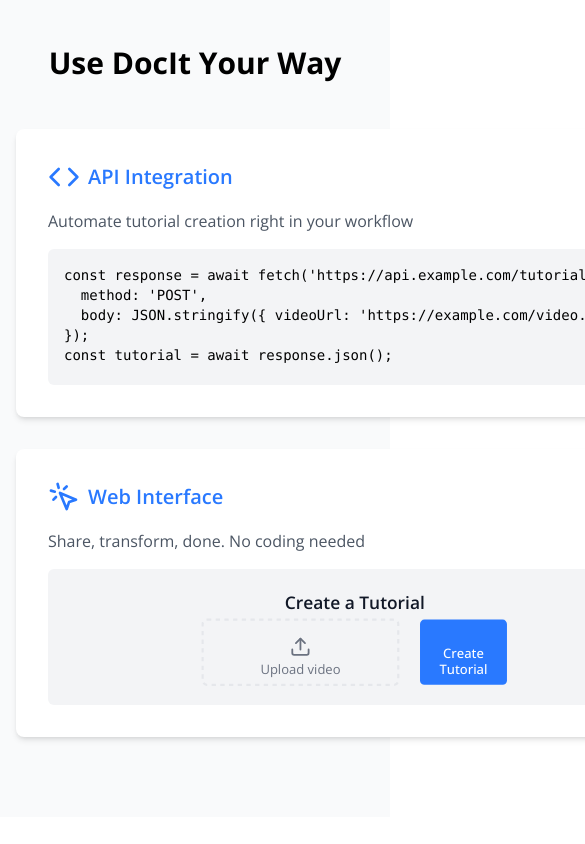
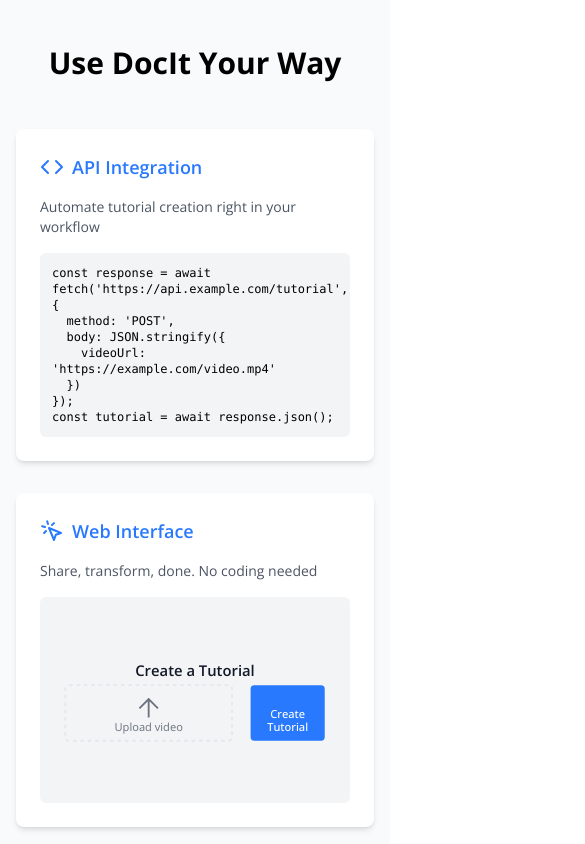
Before and after one commit to hadarbas/docit_website, a Next.js app: page / in a window 390 px wide. Shown: the part 2700-3544 px from the top of the page, 585 px wide, since content can reach past the window. Built offline with nearby package versions, Linux system fonts and the light colour scheme.

Commit message:
Update Workflow.tsx

```diff
--- a/app/components/Workflow.tsx
+++ b/app/components/Workflow.tsx
@@ -1,41 +1,52 @@
-import { Code, MousePointerClick, Upload } from 'lucide-react'
+import { Code, MousePointerClick } from 'lucide-react'
 
 export default function Workflow() {
   return (
     <section className="py-20 bg-gray-50">
       <div className="container mx-auto px-4">
         <h2 className="text-3xl font-bold mb-12 text-center text-black">Use DocIt Your Way</h2>
-        <div className="grid md:grid-cols-2 gap-8">
-          <div className="bg-white p-8 rounded-lg shadow-md">
+
+        {/* Changed to flex-col on mobile, row on larger screens */}
+        <div className="flex flex-col md:grid md:grid-cols-2 gap-8">
+
+          {/* API Integration Card */}
+          <div className="bg-white p-6 md:p-8 rounded-lg shadow-md">
             <div className="flex items-center mb-4">
-              <Code className="w-8 h-8 text-[#2979FF] mr-2" />
-              <h3 className="text-xl font-semibold text-[#2979FF]">API Integration</h3>
+              <Code className="w-6 h-6 md:w-8 md:h-8 text-[#2979FF] mr-2" />
+              <h3 className="text-lg md:text-xl font-semibold text-[#2979FF]">API Integration</h3>
             </div>
-            <p className="text-gray-600 mb-4">Automate tutorial creation right in your workflow</p>
-            <pre className="bg-gray-100 p-4 rounded-md text-sm overflow-x-auto h-[136px]">
-              <code className="language-javascript">
+            <p className="text-sm md:text-base text-gray-600 mb-4">Automate tutorial creation right in your workflow</p>
+            {/* Added responsive padding and text size */}
+            <pre className="bg-gray-100 p-3 md:p-4 rounded-md text-xs md:text-sm overflow-x-auto">
+              <code className="language-javascript whitespace-pre-wrap md:whitespace-pre">
                 {`const response = await fetch('https://api.example.com/tutorial', {
   method: 'POST',
-  body: JSON.stringify({ videoUrl: 'https://example.com/video.mp4' })
+  body: JSON.stringify({
+    videoUrl: 'https://example.com/video.mp4'
+  })
 });
 const tutorial = await response.json();`}
               </code>
             </pre>
           </div>
-          <div className="bg-white p-8 rounded-lg shadow-md">
+
+          {/* Web Interface Card */}
+          <div className="bg-white p-6 md:p-8 rounded-lg shadow-md">
             <div className="flex items-center mb-4">
-              <MousePointerClick className="w-8 h-8 text-[#2979FF] mr-2" />
-              <h3 className="text-xl font-semibold text-[#2979FF]">Web Interface</h3>
+              <MousePointerClick className="w-6 h-6 md:w-8 md:h-8 text-[#2979FF] mr-2" />
+              <h3 className="text-lg md:text-xl font-semibold text-[#2979FF]">Web Interface</h3>
             </div>
-            <p className="text-gray-600 mb-4">Share, transform, done. No coding needed</p>
-            <div className="bg-gray-100 p-4 rounded-md h-[136px] flex items-center justify-center">
+            <p className="text-sm md:text-base text-gray-600 mb-4">Share, transform, done. No coding needed</p>
+            {/* Added min-height and better responsive scaling */}
+            <div className="bg-gray-100 p-4 rounded-md w-full aspect-[3/2] md:aspect-auto md:h-[136px] flex items-center justify-center">
               <svg
                 viewBox="0 0 300 92"
                 fill="none"
                 xmlns="http://www.w3.org/2000/svg"
-                className="w-full h-full max-h-[100px]"
+                className="w-full h-full max-h-[100px] md:max-h-[80px]"
+                preserveAspectRatio="xMidYMid meet"
               >
-                {/* Title - Centered */}
+                {/* Title */}
                 <text x="150" y="20" fill="#111827" fontSize="16" fontWeight="600" textAnchor="middle">
                   Create a Tutorial
                 </text>
@@ -43,9 +54,9 @@ const tutorial = await response.json();`}
                 {/* Upload Area */}
                 <rect x="10" y="30" width="180" height="60" rx="4" fill="transparent" stroke="#E5E7EB" strokeWidth="2" strokeDasharray="4 4" />
 
-                {/* Centered Upload Icon and Text */}
+                {/* Upload Icon and Text */}
                 <g transform="translate(100, 45)">
-                  <Upload width="20" height="20" stroke="#6B7280" x="-10" y="0" />
+                  <path d="M-10 10 L0 0 L10 10 M0 0 L0 20" stroke="#6B7280" strokeWidth="2" />
                   <text y="35" fill="#6B7280" fontSize="12" textAnchor="middle">
                     Upload video
                   </text>
@@ -62,6 +73,7 @@ const tutorial = await response.json();`}
               </svg>
             </div>
           </div>
+
         </div>
       </div>
     </section>
```
